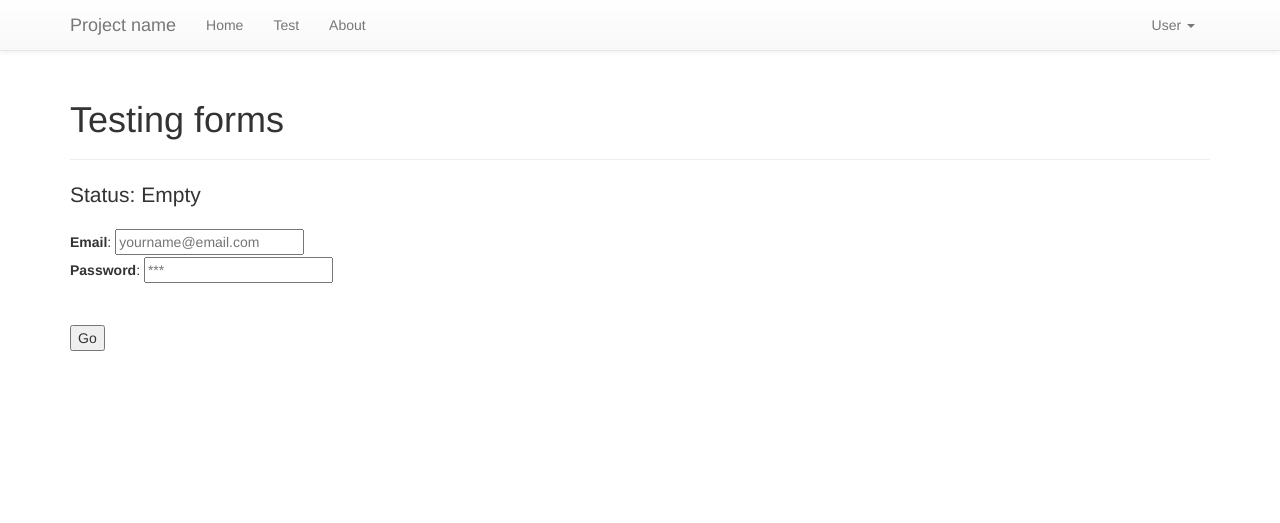
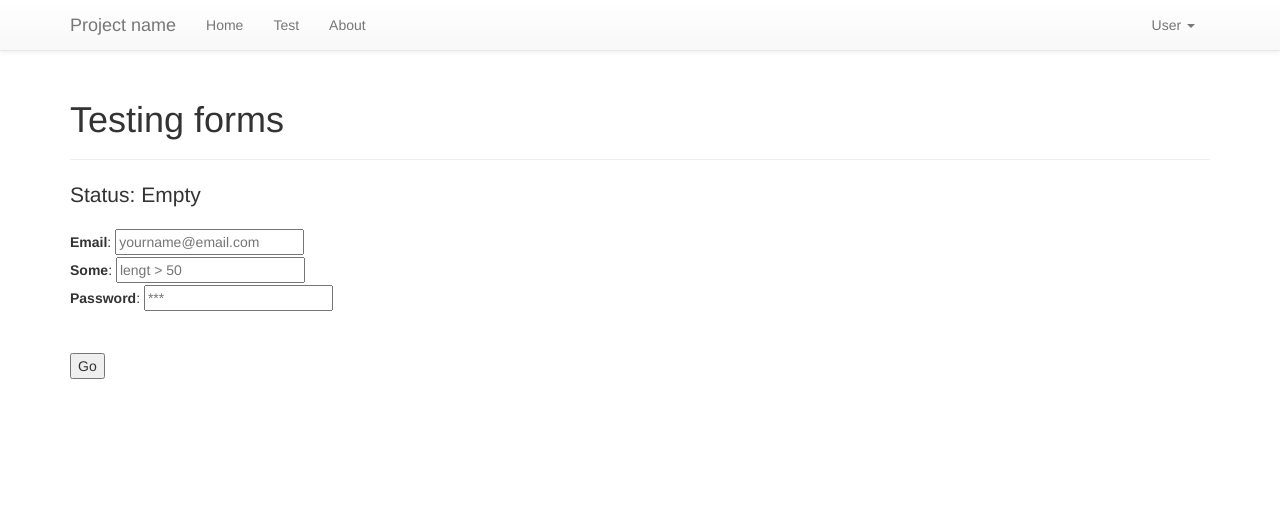
Before and after one commit to pdonorio/autoforms, a Flask app: page /logintest in a window 1280 px wide. Shown: the top 523 px of the page. Run offline with Flask 2, Linux system fonts and the light colour scheme; parts of the project's set-up code (start-up, migrations or seed data) failed here and were passed over; some libraries are stand-ins or nearby versions.

Commit message:
A test of a working validation, with flash code for wrong output.

```diff
--- a/app/forms.py
+++ b/app/forms.py
@@ -2,7 +2,6 @@
 # -*- coding: utf-8 -*-
 
 """ Factory and blueprints patterns """
-
 
 ##################################################
 # http://flask.pocoo.org/snippets/60/
@@ -36,9 +35,11 @@ print(ModelForm)
 from flask.ext.wtf import Form
 from wtforms.fields import TextField, PasswordField
 from wtforms.validators import Required, Email, ValidationError
+from flask import flash
 
 def my_length_check(form, field):
-    if len(field.data) > 50:
+    if len(field.data) > 5:
+        flash("Fail with field '%s'" % field.name)
         raise ValidationError('Field must be less than 50 characters')
 
 class EmailPasswordForm(Form):
@@ -48,6 +49,8 @@ class EmailPasswordForm(Form):
 
 ##################################################
 ##################################################
+
+# ORIGINALS
 
 from flask_wtf import Form
 from wtforms import TextField, PasswordField
@@ -69,13 +72,9 @@ class RegisterForm(Form):
         EqualTo('password', message='Passwords must match')]
     )
 
-
 class LoginForm(Form):
     name = TextField('Username', [DataRequired()])
     password = PasswordField('Password', [DataRequired()])
 
-
 class ForgotForm(Form):
-    email = TextField(
-        'Email', validators=[DataRequired(), Length(min=6, max=40)]
-    )
+    email = TextField('Email', validators=[DataRequired(), Length(min=6,max=40)])
--- a/app/templates/forms/test.html
+++ b/app/templates/forms/test.html
@@ -13,6 +13,9 @@
         {{ form.email.label }}:
         {{ form.email(placeholder='yourname@email.com') }}
         <br>
+        {{ form.some.label }}:
+        {{ form.some(placeholder='lengt > 50') }}
+        <br>
         {{ form.password.label }}:
         {{ form.password(placeholder='***') }}
         <br>
```
